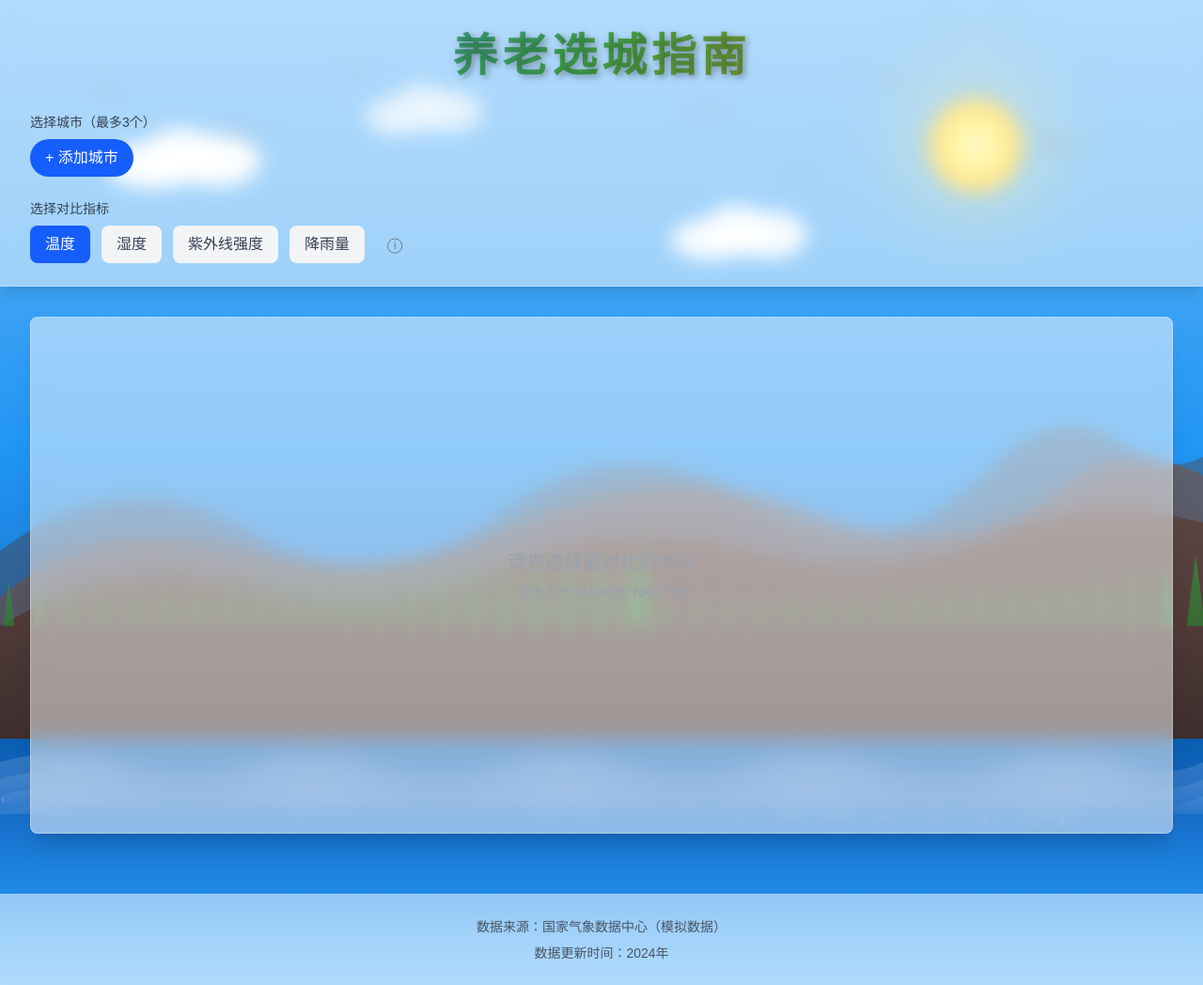
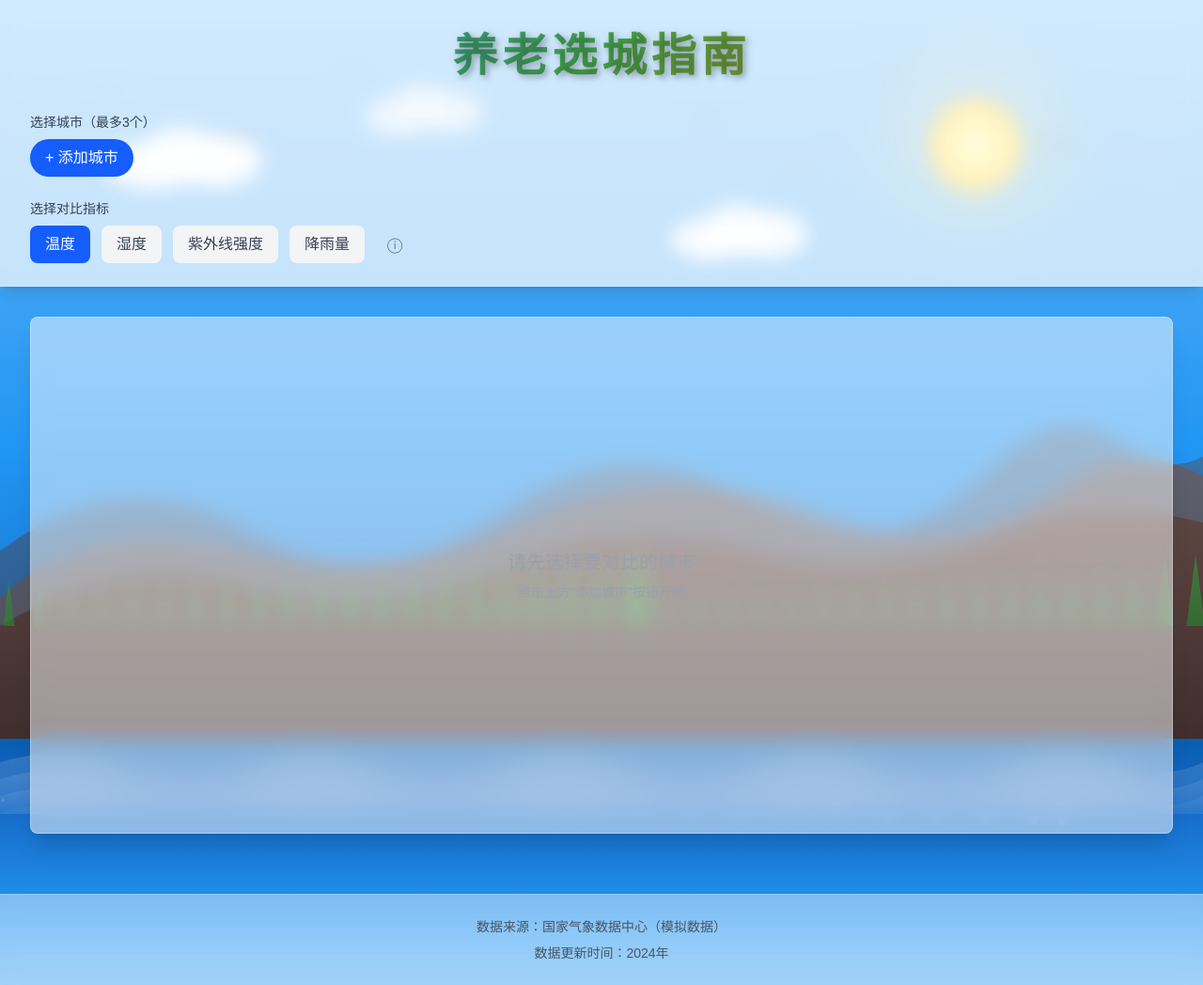
Before and after one commit to zhang-changhe/select-city, a Next.js app: page / in a window 1280 px wide. Shown: the whole page at 94% size. Built offline with nearby package versions, Linux system fonts and the light colour scheme.

Commit message:
style: 调整前景透明度(顶部30%, 底部60%)

```diff
--- a/src/app/page.tsx
+++ b/src/app/page.tsx
@@ -542,7 +542,7 @@ export default function Home() {
       <header
         className="shadow-lg border-b border-white/20"
         style={{
-          background: 'rgba(255, 255, 255, 0.5)',
+          background: 'rgba(255, 255, 255, 0.7)',
           backdropFilter: 'blur(10px)',
           position: 'relative',
           zIndex: 10,
@@ -674,7 +674,7 @@ export default function Home() {
       <footer
         className="border-t border-white/20 mt-8"
         style={{
-          background: 'rgba(255, 255, 255, 0.5)',
+          background: 'rgba(255, 255, 255, 0.4)',
           backdropFilter: 'blur(10px)',
           position: 'relative',
           zIndex: 10,
```
Also changed, not shown: 1 other file (tests, documents, lock files or other folders).
